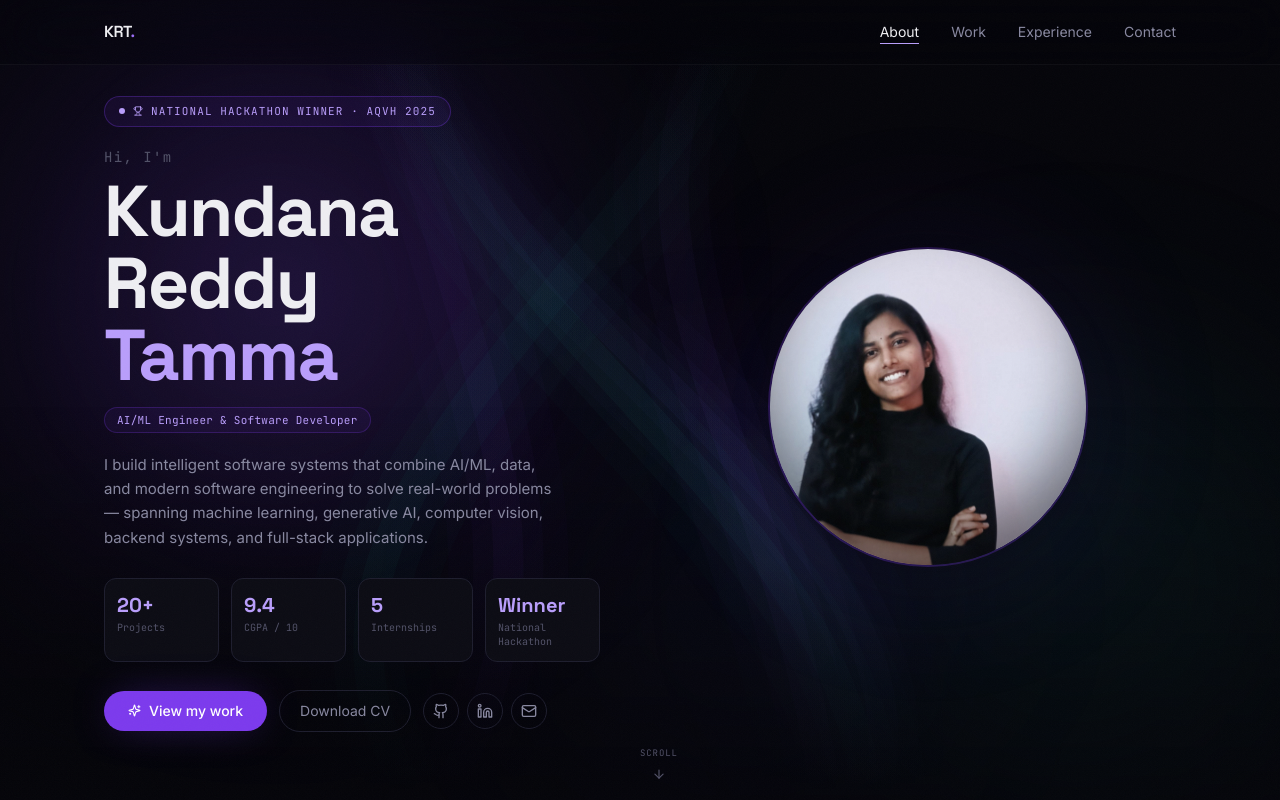
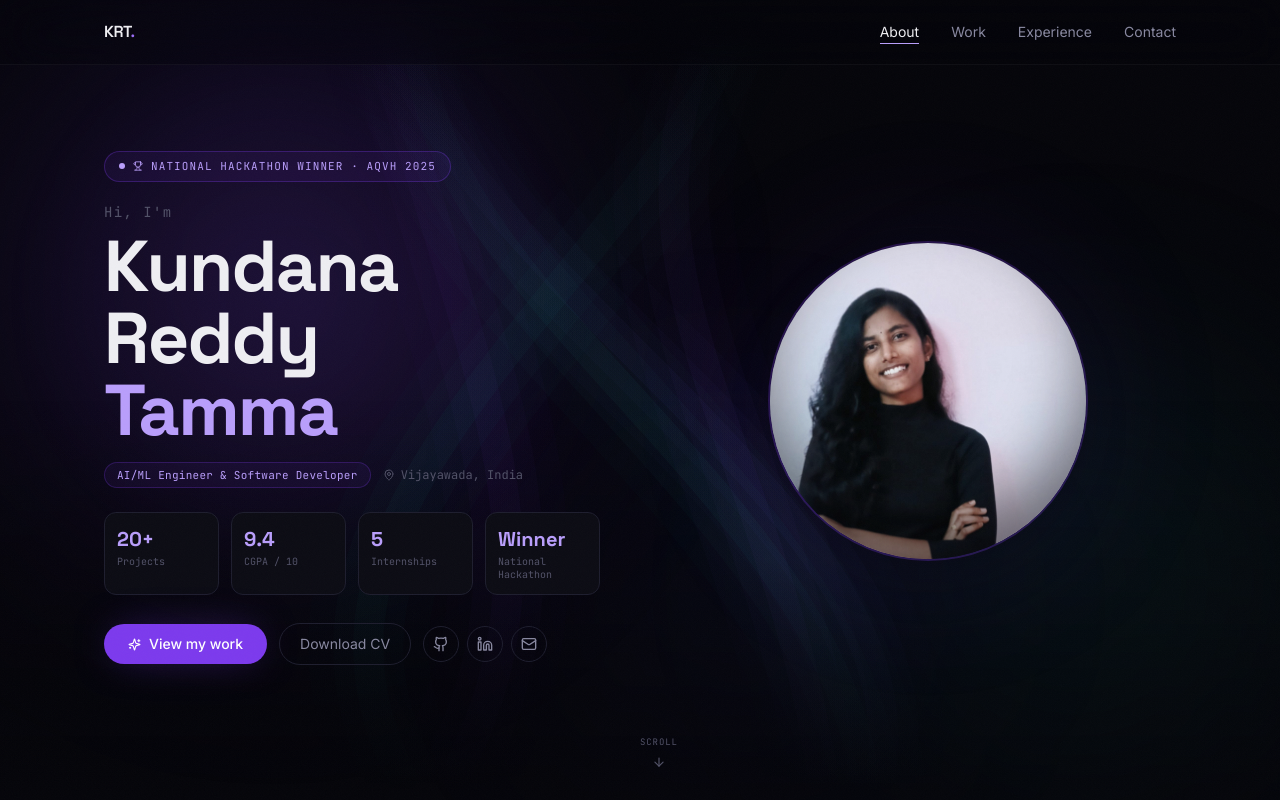
Before and after one commit to kundanareddy2830/kundana.in, a React (Vite) app: page / in a window 1280 px wide. Shown: the top 800 px of the page. Built offline with nearby package versions, Linux system fonts and the light colour scheme.

Commit message:
layout: remove duplicate hero bio and update archive title

```diff
--- a/src/components/Hero.jsx
+++ b/src/components/Hero.jsx
@@ -1,6 +1,6 @@
 import { useRef } from 'react'
 import { motion, useScroll, useTransform } from 'framer-motion'
-import { ArrowDown, Github, Linkedin, Mail, Trophy, Sparkles } from 'lucide-react'
+import { ArrowDown, Github, Linkedin, Mail, Trophy, Sparkles, MapPin } from 'lucide-react'
 
 const stats = [
   { value: '20+', label: 'Projects' },
@@ -64,31 +64,22 @@ export default function Hero() {
               </h1>
             </motion.div>
 
-            {/* Role */}
+            {/* Role & Location */}
             <motion.div
               initial={{ opacity: 0 }}
               animate={{ opacity: 1 }}
               transition={{ duration: 0.8, delay: 1.0, ease }}
-              className="mt-4 flex flex-wrap items-center gap-2 text-xs text-faint font-mono"
+              className="mt-4 flex flex-wrap items-center gap-3 text-xs text-faint font-mono"
             >
               <span className="px-3 py-1 rounded-full border border-violet/25 bg-violet/[0.07] text-violet-soft text-[11px] tracking-wide">
                 AI/ML Engineer &amp; Software Developer
               </span>
+              <span className="flex items-center gap-1.5"><MapPin size={12} /> Vijayawada, India</span>
             </motion.div>
-
-            {/* Bio */}
-            <motion.p
-              initial={{ opacity: 0 }}
-              animate={{ opacity: 1 }}
-              transition={{ duration: 0.8, delay: 1.15, ease }}
-              className="mt-5 text-[15px] text-muted leading-relaxed max-w-md"
-            >
-              I build intelligent software systems that combine AI/ML, data, and modern software engineering to solve real-world problems — spanning machine learning, generative AI, computer vision, backend systems, and full-stack applications.
-            </motion.p>
 
             {/* Stats */}
             <motion.div
-              className="mt-7 grid grid-cols-4 gap-2 sm:gap-3"
+              className="mt-6 grid grid-cols-4 gap-2 sm:gap-3"
               initial={{ opacity: 0 }}
               animate={{ opacity: 1 }}
               transition={{ duration: 0.8, delay: 1.3, ease }}
--- a/src/components/Projects.jsx
+++ b/src/components/Projects.jsx
@@ -204,8 +204,8 @@ export default function Projects() {
         <div>
           <div className="flex items-end justify-between mb-8">
             <motion.div initial="hidden" whileInView="show" viewport={{ once: true }} variants={fadeUp}>
-              <span className="font-mono text-xs text-violet-soft tracking-widest uppercase">GitHub Archive</span>
-              <h3 className="font-display text-2xl md:text-3xl font-bold text-ink mt-2">All Projects</h3>
+              <span className="font-mono text-xs text-violet-soft tracking-widest uppercase">Repository Archives</span>
+              <h3 className="font-display text-2xl md:text-3xl font-bold text-ink mt-2">GitHub Archive</h3>
             </motion.div>
             <motion.button onClick={() => setShowMore(!showMore)} whileHover={{ scale: 1.04 }} whileTap={{ scale: 0.96 }}
               className="hidden sm:flex items-center gap-2 text-sm px-4 py-2 rounded-full border border-line text-muted hover:text-ink hover:border-faint transition-colors"
```
